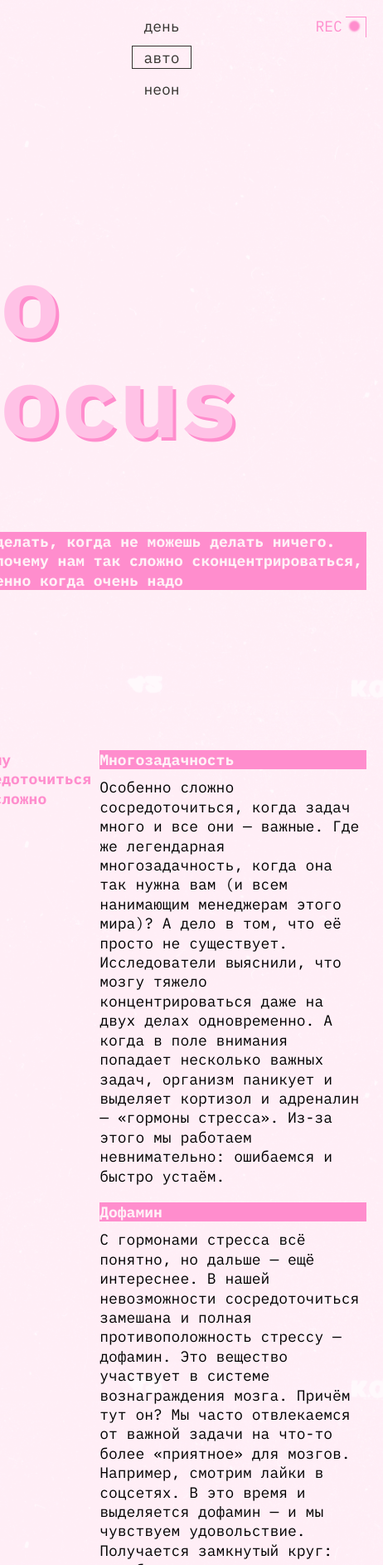
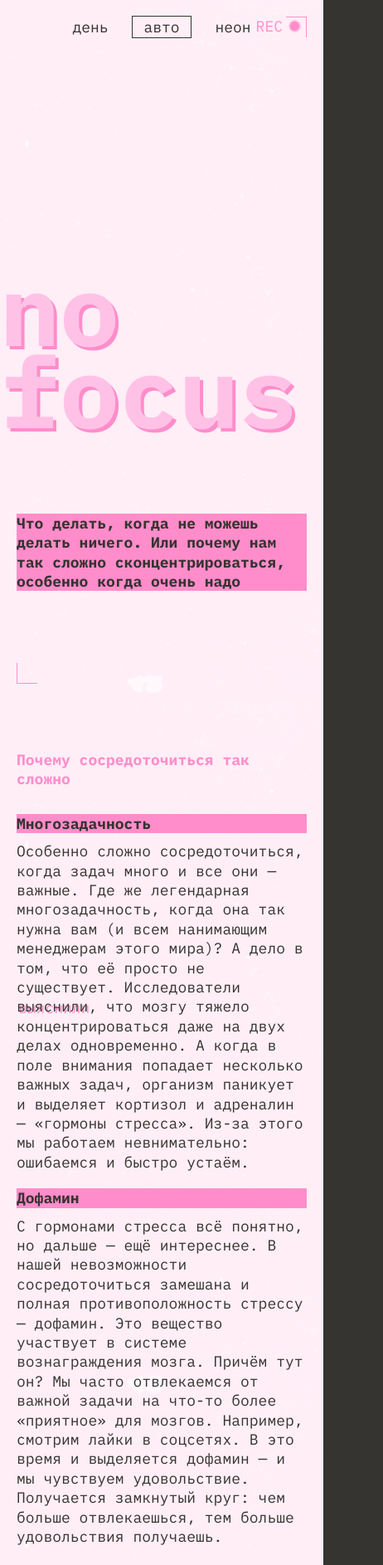
Before and after one commit to infinity74853/slozhno-sosredotochitsya, a plain HTML site: page index.html in a window 390 px wide. Shown: the top 1886 px of the page at 83% size, 462 px wide, since content can reach past the window. Drawn offline with Linux system fonts and the light colour scheme.

Commit message:
30.10.2024 17/30

```diff
--- a/index.html
+++ b/index.html
@@ -61,7 +61,10 @@
               Особенно сложно сосредоточиться, когда задач много и все они — важные.
                Где же легендарная многозадачность, когда она так нужна вам (и всем
                нанимающим менеджерам этого мира)? А дело в том, что её просто не
-               существует. Исследователи выяснили, что мозгу тяжело концентрироваться
+               существует. Исследователи
+               <a href="" class="link"
+               >выяснили</a>,
+               что мозгу тяжело концентрироваться
                даже на двух делах одновременно. А когда в поле внимания попадает
                несколько важных задач, организм паникует и выделяет кортизол и
                адреналин — «гормоны стресса». Из-за этого мы работаем
@@ -195,16 +198,16 @@
         <h4 class="title-decor title-decor-item">А можно в картинках?
         </h4>
         <div class="section__picture-container">
-          <img class="section__picture-item sunset" src="./images/sunset.png" alt="Вечерняя заря">
-          <img class="section__picture-item ice-cream" src="./images/ice-cream.png" alt="Мороженное">
-          <img class="section__picture-item tape" src="./images/tape.png" alt="Кассета">
-          <img class="section__picture-item books" src="./images/books.png" alt="Книги">
-          <img class="section__picture-item street" src="./images/street.png" alt="Улица">
+          <img class="section__picture-item sunset" src="./images/sunset.png" loading="lazy" alt="Вечерняя заря">
+          <img class="section__picture-item ice-cream" src="./images/ice-cream.png" loading="lazy" alt="Мороженное">
+          <img class="section__picture-item tape" src="./images/tape.png" loading="lazy" alt="Кассета">
+          <img class="section__picture-item books" src="./images/books.png" loading="lazy" alt="Книги">
+          <img class="section__picture-item street" src="./images/street.png" loading="lazy" alt="Улица">
         </div>
       </section>
     </main>
     <footer class="footer decorated-zone">
-      <h2 class="page__title">focus</h2>
+      <h2 class="page__title footer__title">focus</h2>
     </footer>
     <script src="./scripts/script.js"></script>
   </body>
--- a/styles/dark.css
+++ b/styles/dark.css
@@ -12,7 +12,7 @@
   --title-shadow-color: #ff0070;
   --text-main-color: #000028;
   --text-content-color: #f1b2ce;
-  --text-link-shadow-color: #ff8dcd;
+  --text-link-shadow-color: #ff8dcb;
   --page-font-family: 'IBM Plex mono', monospace;
   --btn-color: #ff0070;
   --btn-hover-color: rgb(255, 0, 112, 0.5);
--- a/styles/light.css
+++ b/styles/light.css
@@ -6,13 +6,13 @@
 
 :root .theme_light {
   --accent-color: #ff8dcd;
-  --bg-color: #fff1f7;
+  --bg-color: #353430;
   --bg-image: url(../images/cover-image-light.png);
   --title-color: #ffc2e6;
   --title-shadow-color: #ff0070;
   --text-main-color: #000028;
   --text-content-color: #353430;
-  --text-link-shadow-color: #ff8dcd;
+  --text-link-shadow-color: #ff8dcb;
   --page-font-family: 'IBM Plex mono', monospace;
   --btn-color: #353430;
   --btn-hover-color: rgb(50, 49, 45, 0.5);
@@ -20,19 +20,18 @@
 
 @media (prefers-color-scheme: light) {
   :root {
-    --accent-color: #ff8dcd;
-    --bg-color: #fff1f7;
+    --accent-color: #ff8dcb;
+    --bg-color: #353430;
     --bg-image: url(../images/cover-image-light.png);
     --title-color: #ffc2e6;
     --title-shadow-color: #ff0070;
     --text-main-color: #000028;
     --text-content-color: #353430;
-    --text-link-shadow-color: #ff8dcd;
+    --text-link-shadow-color: #ff8dcb;
     --page-font-family: 'IBM Plex mono', monospace;
     --btn-color: #353430;
     --btn-hover-color: rgb(50, 49, 45, 0.5);
-    /* Дублируем переменные светлой темы */
-  }
+  } /* Дублируем переменные светлой темы */
 }
 
 .page.theme-light {
--- a/styles/style.css
+++ b/styles/style.css
@@ -28,7 +28,7 @@
   min-block-size: 100vh;
   max-inline-size: 1024px;
   position: relative;
-  margin: 0 0 30px;
+  margin-block-end: 30px;
 }
 
 .decorated-zone::before {
@@ -87,8 +87,8 @@
 .header__theme-menu-list {
   display: flex;
   flex-direction: row;
-  gap: 10px;
-  margin-top: 16px;
+  gap: 16px;
+  margin-block-start: 16px;
 }
 
 .header__theme-menu-item {
@@ -105,8 +105,8 @@
   cursor: pointer;
   font-size: 18px;
   width: 70px;
-  height: 26px;
-  margin-top: 2px;
+  line-height: 21px;
+  margin-block-start: 4px;
 }
 
 .header__theme-menu-button:hover {
@@ -122,28 +122,17 @@
   border-block-end-color: inherit;
 }
 
-.header__theme-menu-button_type_light {
-
-}
 .header__theme-menu-button_active {
   outline: 1px solid currentColor;
   pointer-events: none;
 }
 
-.header__theme-menu-button_type_auto {
-
-}
-
-.header__theme-menu-button_type_dark {
-
-}
-
 .page__title {
-  font-size: clamp(7.5rem, 0.5625rem + 14.4531vw, 9.8125rem);
+  font-size: var(--header-title-font-size);
   font-weight: 700;
   color: var(--title-color);
   text-shadow: 4px 4px 0 var(--accent-color);
-  line-height: 100%;
+  line-height: var(--header-title-line-height);
   margin: 0;
 }
 
@@ -183,6 +172,25 @@
 
 .main-text {
   padding: 10px 0 20px;
+  color: var(--text-content-color);
+
+}
+
+.link {
+  text-decoration: none;
+  text-shadow: 2px 2px 0px var(--accent-color);
+}
+
+.link:hover {
+  border-block-end: 1px solid var(--text-color);
+}
+
+.link:focus {
+  outline: none;
+}
+
+.link:focus-visible {
+  outline: 1px solid currentColor;
 }
 
 /*section_1*/
@@ -205,6 +213,7 @@
   grid-template-columns: 1fr 1fr 1fr;
   gap: 20px;
   list-style-type: none;
+  min-width: 135px;
 }
 
 /*section_3*/
@@ -276,15 +285,45 @@
   min-block-size: 100vh;
   max-inline-size: 1024px;
   position: relative;
-  margin-top: 30px;
-  @media (width <=1023px) {
-    min-height: 980px;
+  margin-block-start: 30px;
+}
+
+.footer__title {
+  text-shadow: 2px 2px 0 var(--accent-color);
+}
+
+@media (max-width: 767px) {
+  :root {
+    --mobile: clamp(0.625rem, 0.0286rem + 2.5445vw, 1.25rem);
+    --header-title-font-size: clamp(7.25rem, 7.0115rem + 1.0178vw, 7.5rem);
+    --header-title-line-height: clamp(5.9375rem, 5.699rem + 1.0178vw, 6.1875rem);
+  }
+
+  .section__content {
+    display: flex;
+    flex-direction: column;
+  }
+
+  .section__card {
+    display: grid;
+    align-content: stretch;
+  }
+
+  .section__card-list {
+    display: grid;
+    grid-template-columns: 1fr;
+    align-content: stretch;
+    list-style-type: none;
+  }
+
+  .section__picture-container {
+    display: flex;
+    flex-direction: column;
+}
+
+@media (max-width: 1023px) {
+  :root {
+    --header-title-font-size: clamp(7.5rem, 0.5625rem + 14.4531vw, 9.8125rem);
+    --header-title-line-height: clamp(6.1875rem, 0.375rem + 12.1094vw, 8.125rem);
   }
 }
-
-@media (width <=768px) {
-  .header__theme-menu-list {
-  flex-direction: column;
-  justify-content: end;
-  }
-}
--- a/styles/variables.css
+++ b/styles/variables.css
@@ -15,4 +15,7 @@
   --page-font-family: 'IBM Plex mono', monospace;
   --btn-color: #ff0070;
   --btn-hover-color: rgb(255, 0, 112, 0.5);
+  --header-title-font-size: clamp(7.5rem, 0.5625rem + 14.4531vw, 9.8125rem);
+  --header-title-line-height: 100%;
+  --mobile: ;
 }
```
